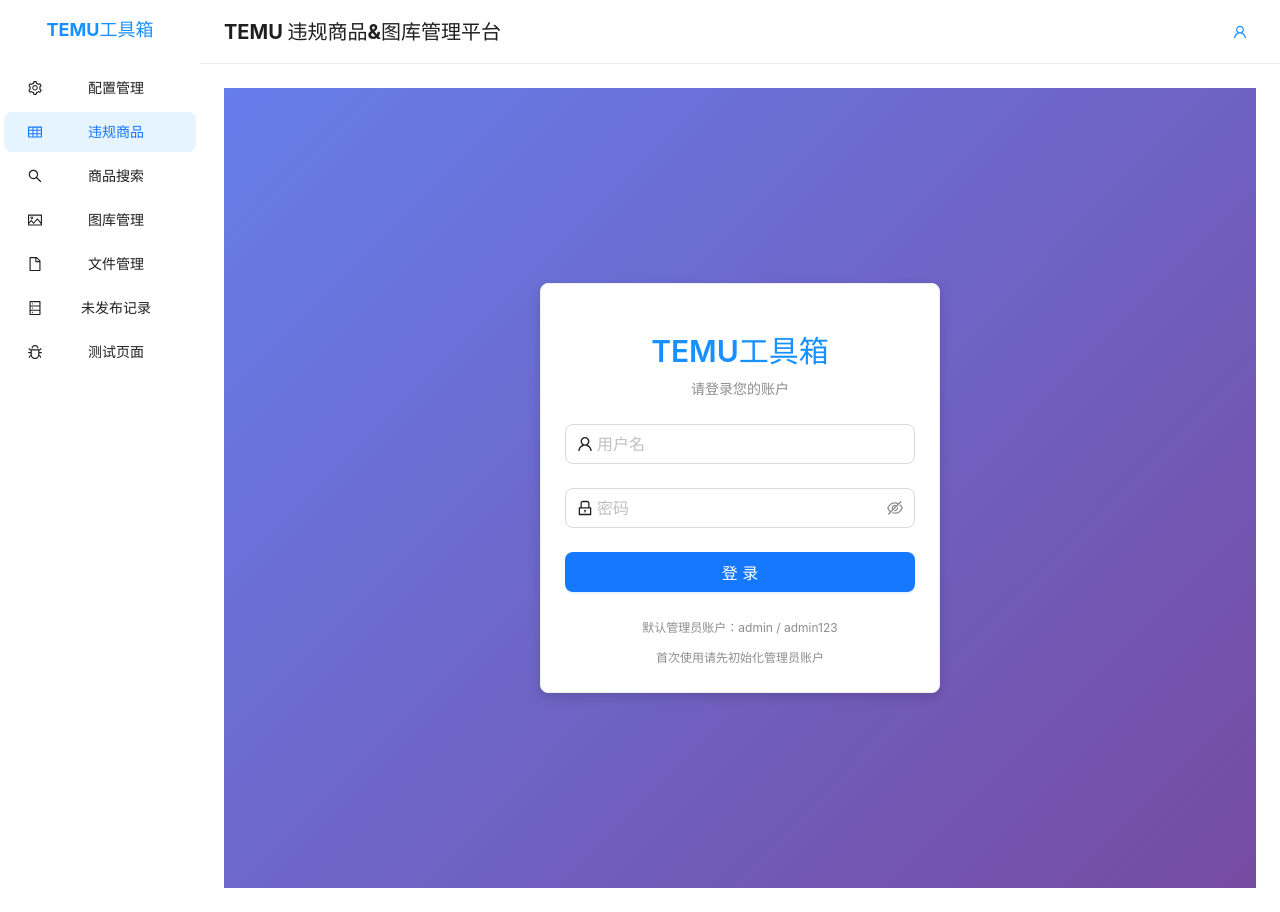
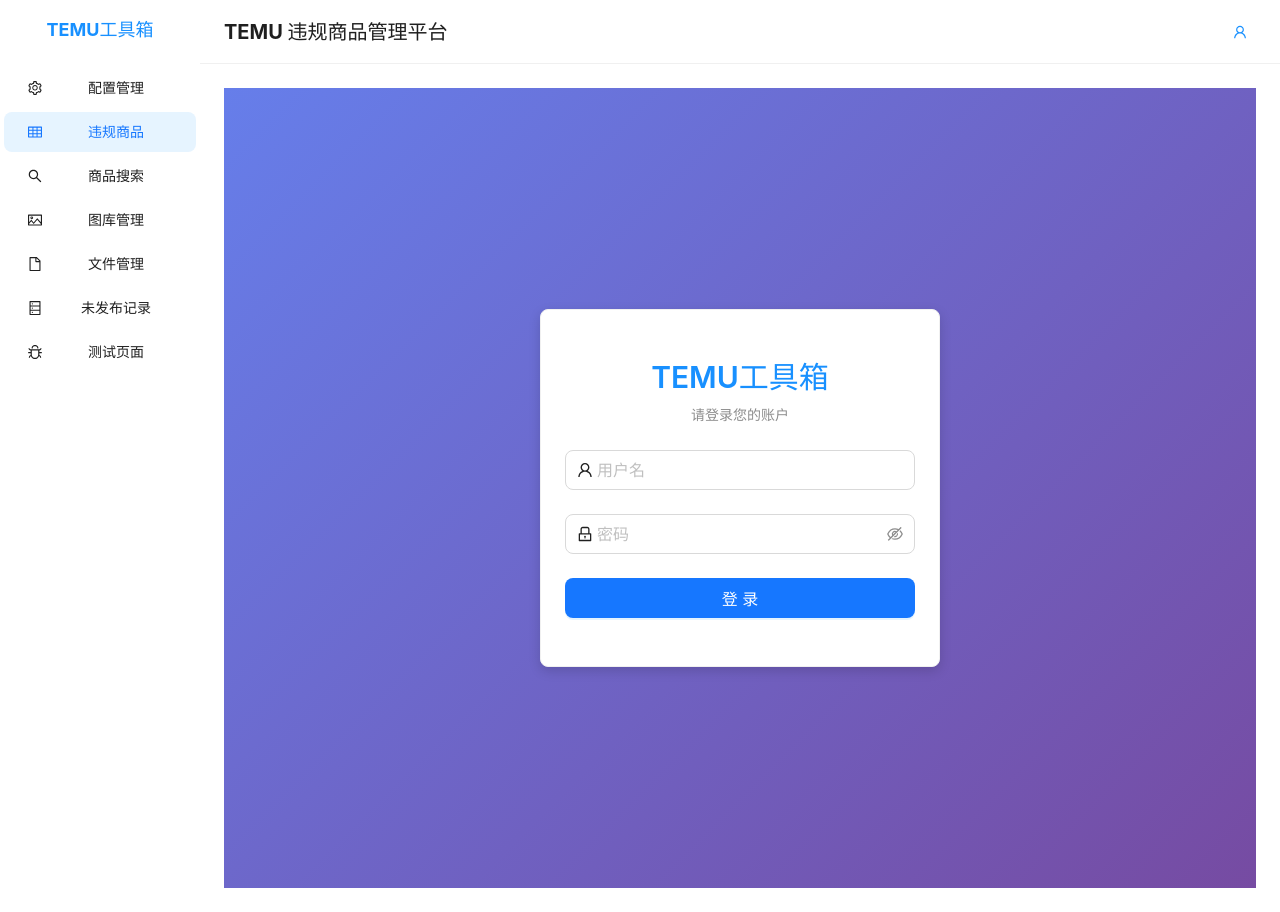
Before and after one commit to chengzongxin/temu-app, a React (Vite) app in the folder frontend/: page /login in a window 1280 px wide. Built offline with nearby package versions, Linux system fonts and the light colour scheme.

Commit message:
更新标题为“TEMU 违规商品管理平台”，并注释掉登录页面中的默认管理员账户提示

```diff
--- a/frontend/index.html
+++ b/frontend/index.html
@@ -4,7 +4,7 @@
     <meta charset="UTF-8" />
     <link rel="icon" type="image/svg+xml" href="/vite.svg" />
     <meta name="viewport" content="width=device-width, initial-scale=1.0" />
-    <title>TEMU 违规商品&图库管理平台</title>
+    <title>TEMU 违规商品管理平台</title>
   </head>
   <body>
     <div id="root"></div>
--- a/frontend/src/App.tsx
+++ b/frontend/src/App.tsx
@@ -106,7 +106,7 @@
           borderBottom: '1px solid #f0f0f0'
         }}>
           <div style={{ fontSize: 20, fontWeight: 'bold' }}>
-            TEMU 违规商品&图库管理平台
+            TEMU 违规商品管理平台
           </div>
           <UserMenu />
         </Header>
--- a/frontend/src/pages/Login.tsx
+++ b/frontend/src/pages/Login.tsx
@@ -119,7 +119,7 @@
           </Form.Item>
         </Form>
 
-        <div style={{ textAlign: 'center', marginTop: 16 }}>
+        {/* <div style={{ textAlign: 'center', marginTop: 16 }}>
           <Space direction="vertical" size="small">
             <Text type="secondary" style={{ fontSize: 12 }}>
               默认管理员账户：admin / admin123
@@ -128,7 +128,7 @@
               首次使用请先初始化管理员账户
             </Text>
           </Space>
-        </div>
+        </div> */}
       </Card>
     </div>
   );
```
